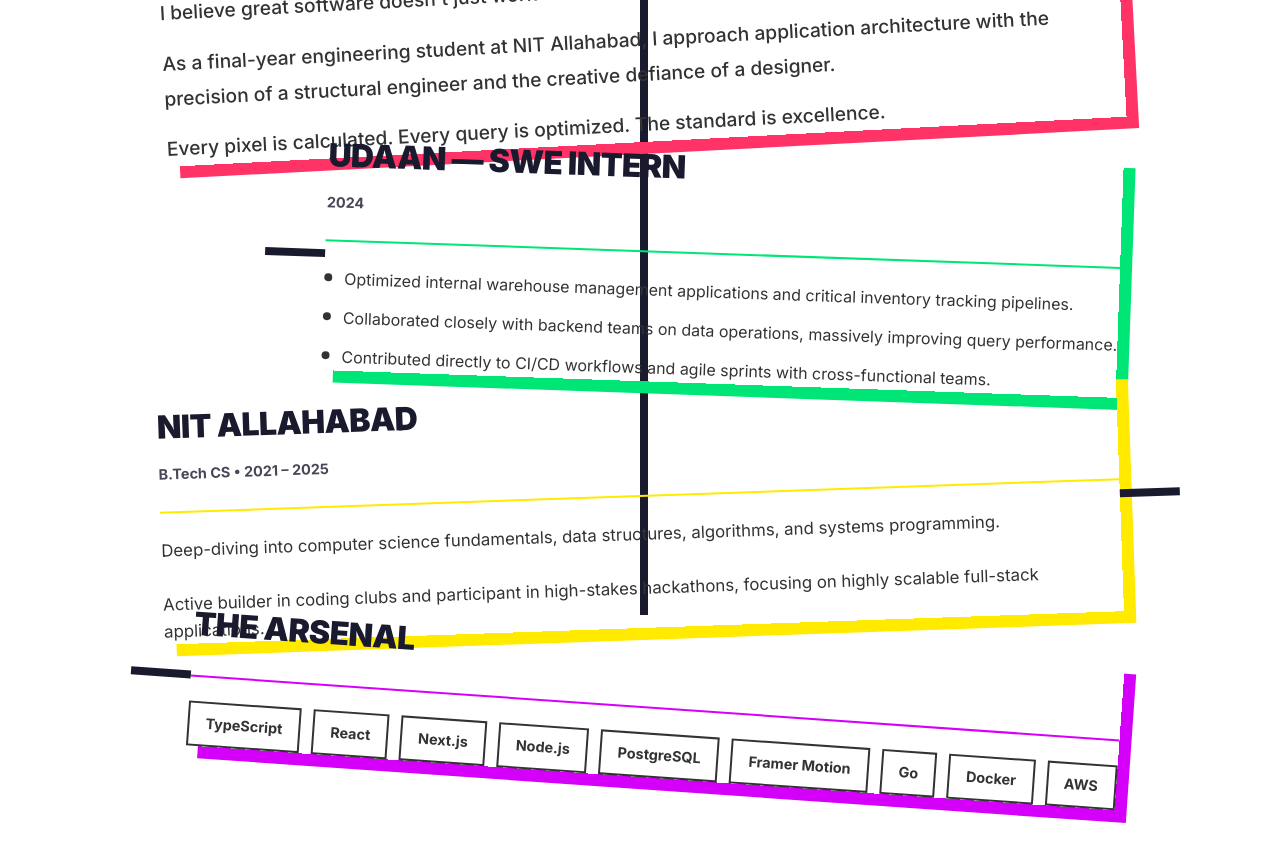
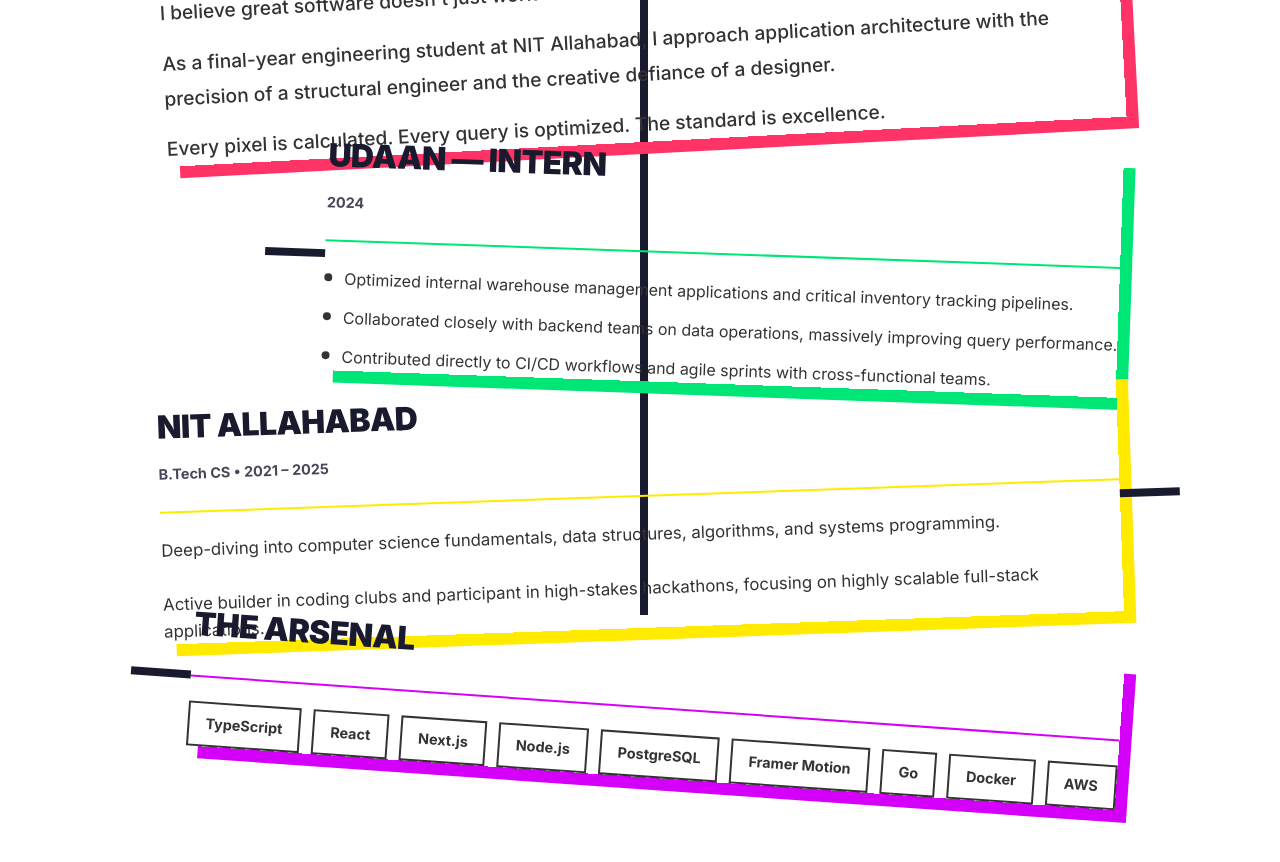
Before and after one commit to ashokpakki/my-portfolio, a React (Vite) app: page / in a window 1280 px wide. Shown: the part 1340-2202 px from the top of the page. Built offline with nearby package versions, Linux system fonts and the light colour scheme.

Commit message:
small edit in about

```diff
--- a/src/components/About.tsx
+++ b/src/components/About.tsx
@@ -25,7 +25,7 @@ const timelineData = [
     },
     {
         type: "experience",
-        title: "Udaan — SWE Intern",
+        title: "Udaan — Intern",
         color: "#00E676", // Acid Green
         rotation: 2,
         period: "2024",
@@ -55,7 +55,7 @@ const timelineData = [
         content: (
             <p style={{ fontSize: "1.05rem", lineHeight: 1.6 }}>
                 Deep-diving into computer science fundamentals, data structures, algorithms, and systems programming.
-                <br/><br/>
+                <br /><br />
                 Active builder in coding clubs and participant in high-stakes hackathons, focusing on highly scalable full-stack applications.
             </p>
         )
```
